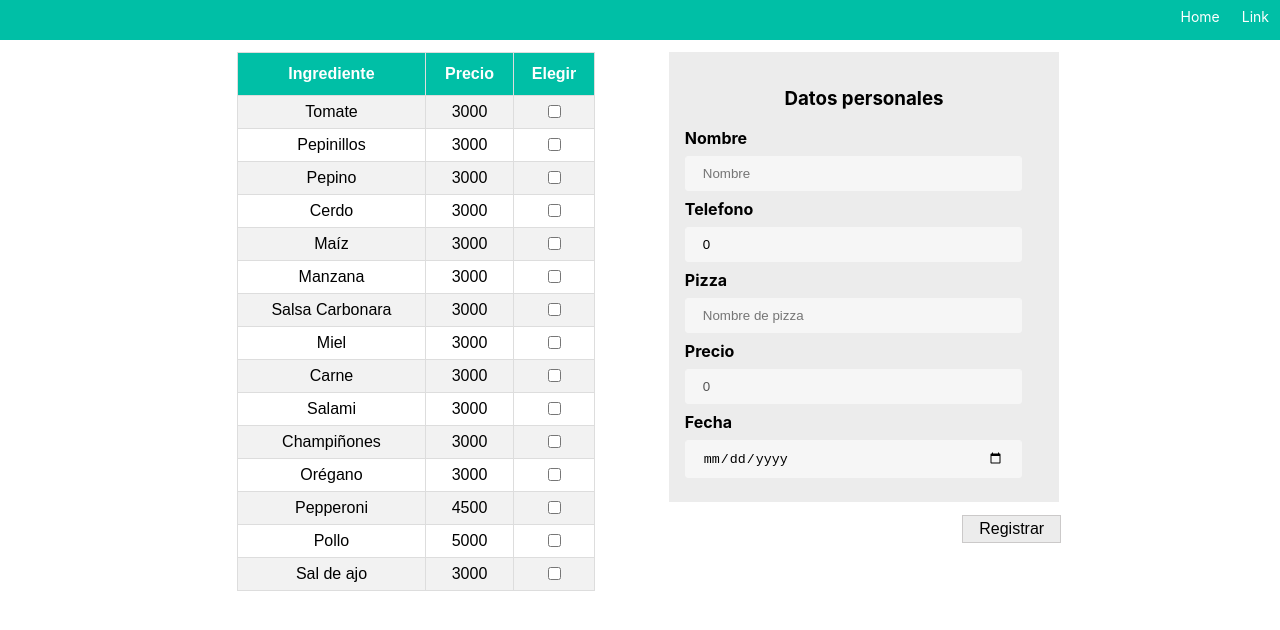
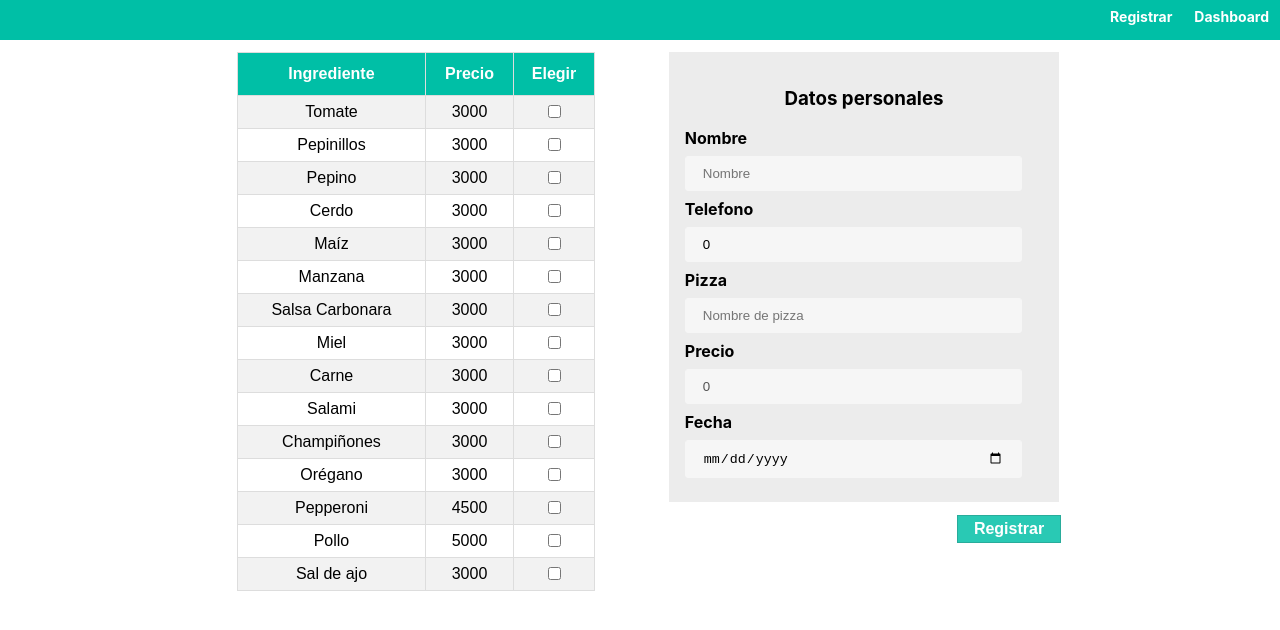
Before and after one commit to joseAlfaro25/pizza-app-habi, a React (Create React App) app: page /Register in a window 1280 px wide. Shown: the top 630 px of the page. Built offline with nearby package versions, Linux system fonts and the light colour scheme.

Commit message:
Mejoreas de css

```diff
--- a/package.json
+++ b/package.json
@@ -20,7 +20,6 @@
     "redux": "^4.1.2",
     "redux-devtools-extension": "^2.13.9",
     "redux-thunk": "^2.4.1",
-    "sweetalert2": "^11.4.4",
     "typescript": "^4.6.2",
     "web-vitals": "^2.1.4"
   },
--- a/src/common/components/Nav.tsx
+++ b/src/common/components/Nav.tsx
@@ -1,19 +1,26 @@
-
-import { Link } from 'react-router-dom';
-import './css/nav.css'
+import { useSelector } from "react-redux";
+import { Link } from "react-router-dom";
+import "./css/nav.css";
 
 const Nav = () => {
+  const Active = useSelector((store: any) => store.active.active);
+  console.log("ACTIVE",Active)
   return (
+    <>
+      {(Active === false && (
         <nav>
           <ul>
             <li>
-         <Link to={'/'} >Home</Link>
+              <Link to={"/Register"}><b>Registrar</b></Link>
             </li>
             <li>
-        <Link to={'/Dashboard'} >Link</Link>
+              <Link to={"/Dashboard"}><b>Dashboard</b></Link>
             </li>
           </ul>
         </nav>
+      )) ||
+        null}
+    </>
   );
 };
 
--- a/src/common/components/css/card.css
+++ b/src/common/components/css/card.css
@@ -1,6 +1,6 @@
 .card-box {
-  box-shadow: 0 4px 8px 0 rgba(0, 0, 0, 0.2);
-  transition: 0.4s;
+  box-shadow: 0 4px 8px 0 rgba(0, 0, 0, 0.39);
+  transition: 0.6s;
   width: 300px;
   height: 340px;
   border-radius: 5px;
--- a/src/config/routers/index.tsx
+++ b/src/config/routers/index.tsx
@@ -1,18 +1,18 @@
 import { Suspense } from "react";
-import { BrowserRouter as Router, Switch} from "react-router-dom";
+import { BrowserRouter as Router, Switch } from "react-router-dom";
 import Nav from "../../common/components/Nav";
 import PublicRouter from "./MainRoutes";
-import  useRouter from "./useRouter";
+import useRouter from "./useRouter";
 const RouterList = () => {
-  const {router}=useRouter()
+  const { router } = useRouter();
   return (
     <>
       <Suspense fallback={<div>Loading...</div>}>
         <Router>
-        <Nav/>
+          <Nav />
           <Switch>
-          {router.map((e) => (
-            <PublicRouter path={e.path} component={e.component} />
+            {router.map((e, i) => (
+              <PublicRouter path={e.path} component={e.component} key={i} />
             ))}
           </Switch>
         </Router>
--- a/src/config/store/navbar.ts
+++ b/src/config/store/navbar.ts
@@ -1,29 +1,26 @@
 import { Dispatch } from "redux";
 
+const DATAINIT = {
+  active: false,
+};
 
-const DATAINIT={
-  home:false
-}
-
-const ACTIVE='ACTIVE'
+const ACTIVE = "ACTIVE";
 //Reducer
-export default function navReducer(state = DATAINIT, action:any) {
-    switch(action.type){
+export default function navReducer(state = DATAINIT, action: any) {
+  switch (action.type) {
     case ACTIVE:
-            return { ...state, product:action.payload };
+      return { ...state, active: action.payload };
     default:
-            return state
+      return state;
   }
 }
 
 // Actions
-export const activeNav = (value:any)=> async (dispatch:Dispatch) => {
+export const activeNav = (value: any) => async (dispatch: Dispatch) => {
   try {
     dispatch({
       type: ACTIVE,
-            payload: value
+      payload: value,
     });
-    } catch (error) {
-
-    }
+  } catch (error) {}
 };
--- a/src/config/store/product.ts
+++ b/src/config/store/product.ts
@@ -19,7 +19,6 @@ export default function productReducer(state = DATAINIT, action:any) {
 
 // Actions
 export const saveProduct = (value:IOrdersValue)=>(dispatch:Dispatch) => {
-    console.log('VAle', value)
     try {
         dispatch({
             type: SAVE_PRODUCT,
--- a/src/config/store/store.ts
+++ b/src/config/store/store.ts
@@ -1,13 +1,14 @@
 import {createStore, combineReducers, compose, applyMiddleware} from 'redux'
 import thunk from 'redux-thunk'
 import productReducer from './product';
-import navReducer from './navbar';
+import navbarReducer from './navbar';
 
 
 
 
 const rootReducer = combineReducers({
-   product:productReducer
+   product:productReducer,
+   active:navbarReducer
 })
 declare global {
     interface Window {
--- a/src/module/home/view/index.tsx
+++ b/src/module/home/view/index.tsx
@@ -1,11 +1,23 @@
 import "../components/css/home.css";
 import image from "../../../common/image/moto.png"
 import { useHistory } from "react-router-dom";
+import { useDispatch } from "react-redux";
+import { activeNav } from "../../../config/store/navbar";
+import { useEffect } from "react";
 const Home = () => {
   const history =useHistory()
   const router =()=>{
       history.push('/Register')
   }
+
+  const dispatchReducer = useDispatch();
+
+  useEffect(() => {
+    dispatchReducer(activeNav(true));
+    return () => {
+      dispatchReducer(activeNav(false));
+    };
+  }, [dispatchReducer]);
   return (
 
     <div className={'home-principal'}>
--- a/src/module/register/components/ConfirmationModal.tsx
+++ b/src/module/register/components/ConfirmationModal.tsx
@@ -1,6 +1,7 @@
 import React from 'react'
 import Modal from '../../../common/components/Modal';
 import './css/modalConfirmation.css'
+import image from '../../../common/image/add.png';
 
 
 interface Props{
@@ -19,9 +20,10 @@ const ConfirmationModal = ({submitInfo, handleSubmit}:Props) => {
     }
   return (
     <div className={'modal-container'}>
-        <button onClick={()=>{openModal();submitInfo()}} className={'button-register'}>Registrar</button>
+        <button onClick={()=>{openModal();submitInfo()}} className={'button-register'}><b>Registrar</b></button>
         <Modal modalIsOpen={modalIsOpen} closeModal={closeModal}>
            <div>
+               <img src={image} alt={'comfimacion'} height={150}/>
                <h3>Desea guardas la información</h3>
                <div className={'div-button'}>
                <button onClick={()=>{handleSubmit();closeModal()}}>Aceptar</button>
--- a/src/module/register/components/css/modalConfirmation.css
+++ b/src/module/register/components/css/modalConfirmation.css
@@ -21,9 +21,11 @@
 .button-register{
     font-size: 1em;
     margin: 1em;
-    background-color: rgba(236, 236, 236, 0.979);
     padding: 0.25em 1em;
     border: 0.5px solid rgba(41, 34, 34, 0.17);
     margin: auto;
     color: rgb(0, 0, 0);
+    background-color: #00bfa6d6;
+    color: white;
+    font-size: 16px;
 }
```
Also changed, not shown: src/common/image/add.png (added), 1 other file (tests, documents, lock files or other folders). Lines whose indentation alone changed are shown as unchanged.
